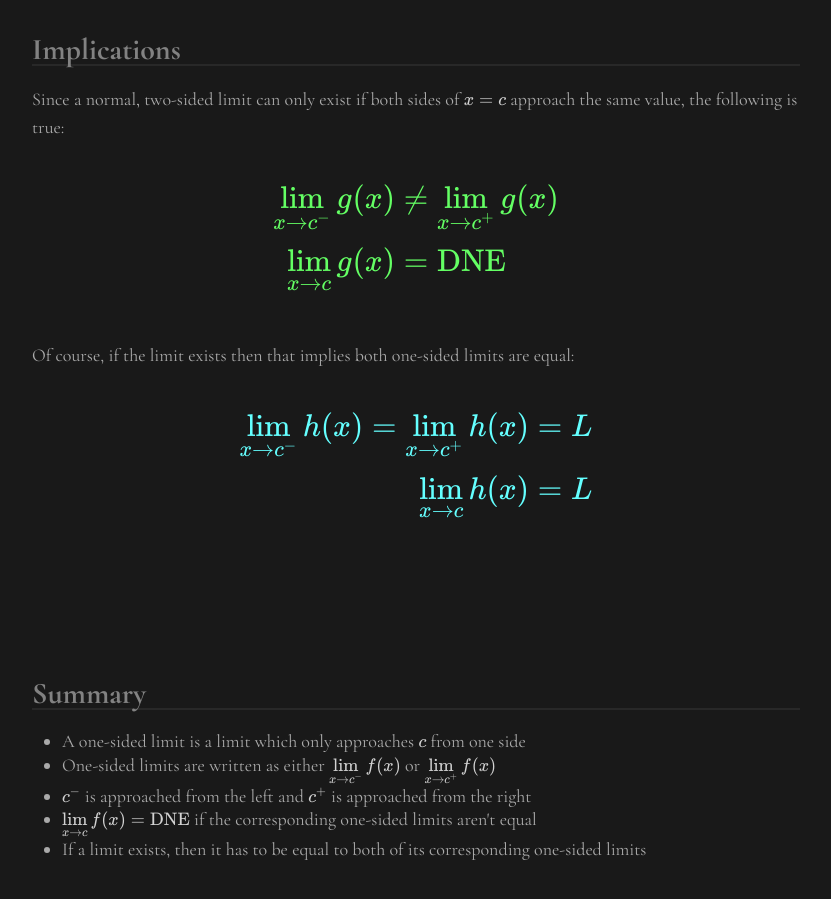
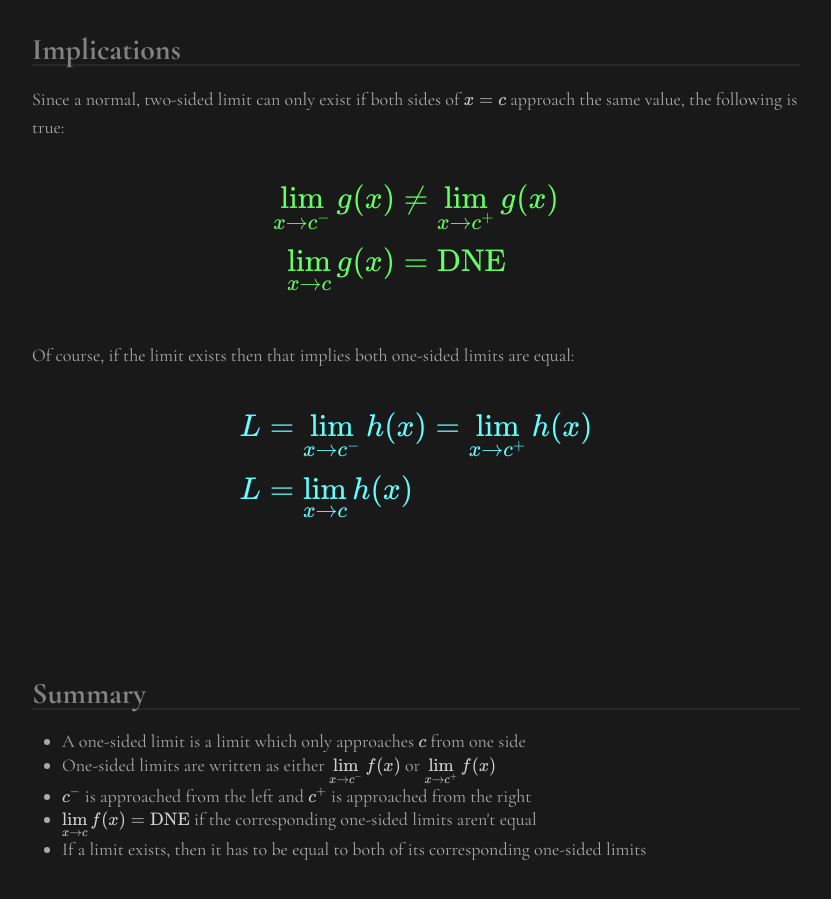
Before and after one commit to UnPolloLoco/math, a Jekyll site: the page built from calculus/limits/03_one_sided_limits/index.html, in a window 1280 px wide and 900 px high, scrolled down 991 px. Shown: the whole window, without its empty margins (224-1055 px from the left). Built offline with Jekyll 4.4.1, drawn with Linux system fonts in a browser that asks for light colours.

```diff
--- a/calculus/limits/03_one_sided_limits/index.html
+++ b/calculus/limits/03_one_sided_limits/index.html
@@ -51,9 +51,9 @@ title: One-Sided Limits
 
 <kx class="largeequation cyan">
 	\begin{aligned}
-		\lim\limits_{x \to c^{-}} h(x) = \lim\limits_{x \to c^{+}} h(x) &= L
+		L &= \lim\limits_{x \to c^{-}} h(x) = \lim\limits_{x \to c^{+}} h(x)
 		\n
-		\lim\limits_{x \to c} h(x) &= L
+		L &= \lim\limits_{x \to c} h(x)
 	\end{aligned}
 </kx>
 
```
